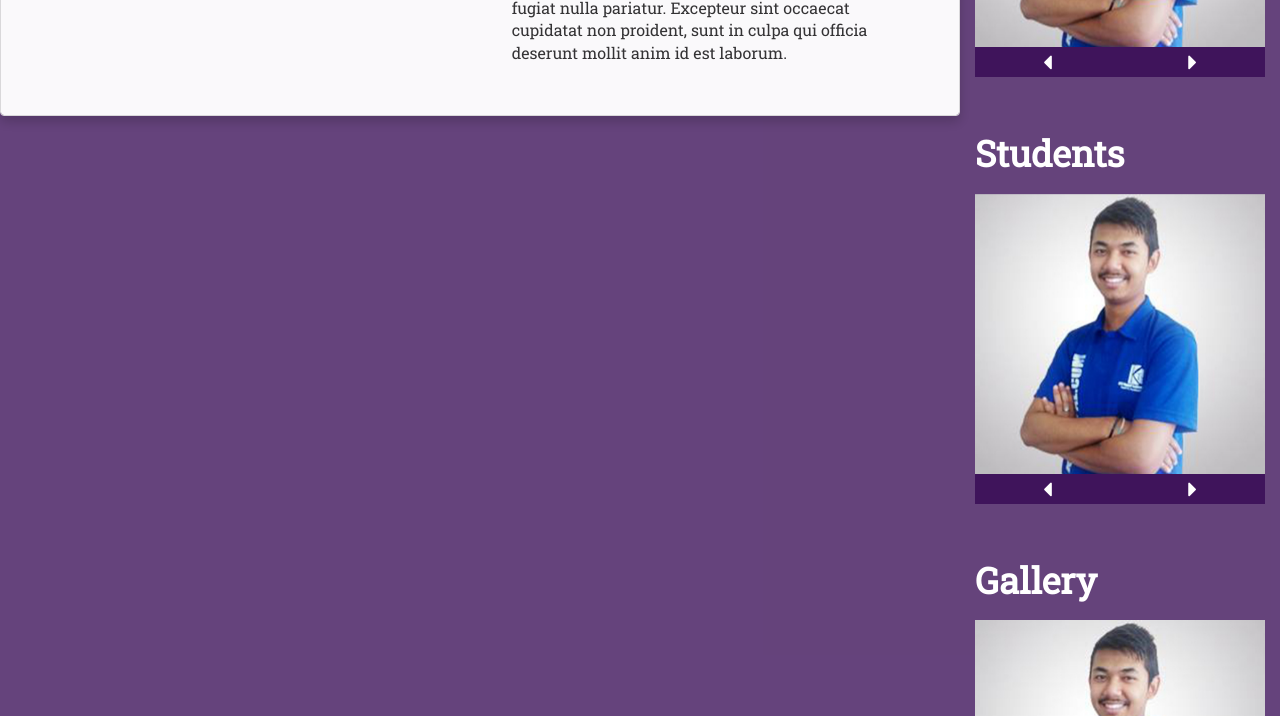
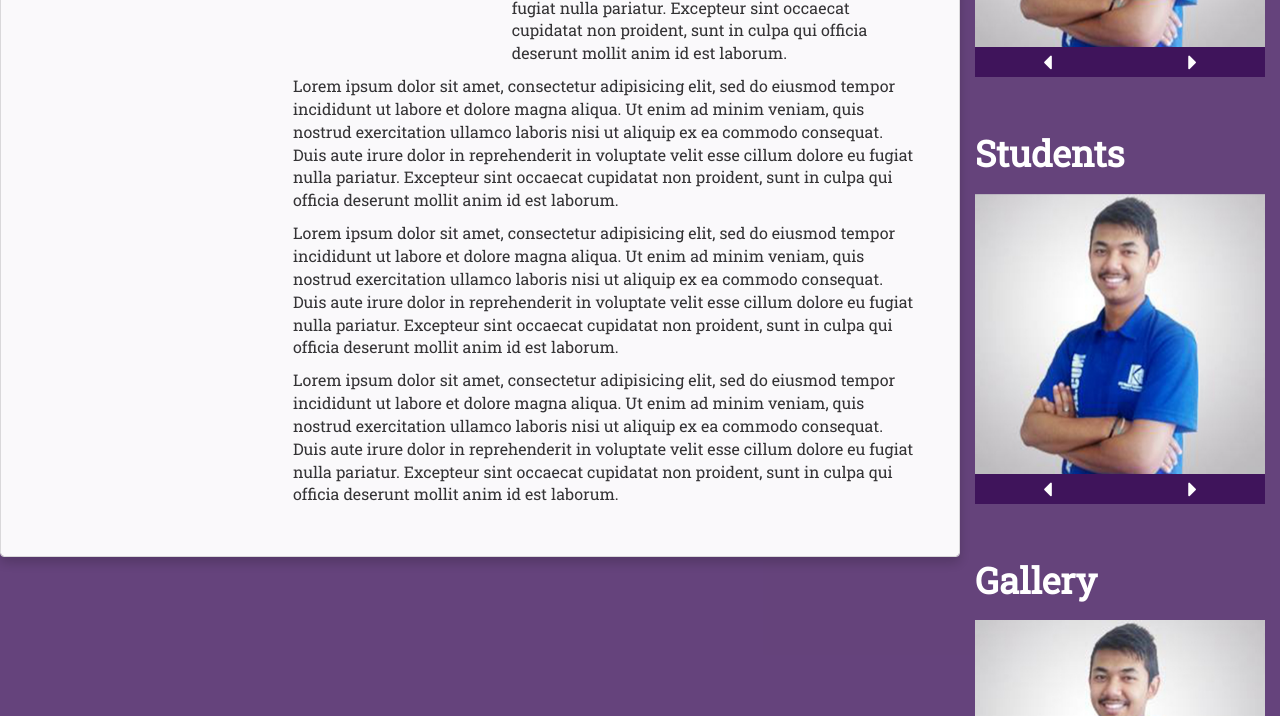
Before and after one commit to kitenepal/CITS, a plain HTML site: page index.html in a window 1280 px wide. Shown: the part 1632-2348 px from the top of the page. Drawn offline with nearby package versions, Linux system fonts and the light colour scheme.

Commit message:
added paragraph on c/c++

```diff
--- a/index.html
+++ b/index.html
@@ -147,6 +147,26 @@
                                                 </div>
                                                 <div class="col-md-8">
                                                     <h3>C & C++ Training in Nepal</h3>
+                                                    <p>Lorem ipsum dolor sit amet, consectetur adipisicing elit, sed do eiusmod
+                                                    tempor incididunt ut labore et dolore magna aliqua. Ut enim ad minim veniam,
+                                                    quis nostrud exercitation ullamco laboris nisi ut aliquip ex ea commodo
+                                                    consequat. Duis aute irure dolor in reprehenderit in voluptate velit esse
+                                                    cillum dolore eu fugiat nulla pariatur. Excepteur sint occaecat cupidatat non
+                                                    proident, sunt in culpa qui officia deserunt mollit anim id est laborum.</p>
+                                                </div>
+                                                <div class="col-md-12">
+                                                    <p>Lorem ipsum dolor sit amet, consectetur adipisicing elit, sed do eiusmod
+                                                    tempor incididunt ut labore et dolore magna aliqua. Ut enim ad minim veniam,
+                                                    quis nostrud exercitation ullamco laboris nisi ut aliquip ex ea commodo
+                                                    consequat. Duis aute irure dolor in reprehenderit in voluptate velit esse
+                                                    cillum dolore eu fugiat nulla pariatur. Excepteur sint occaecat cupidatat non
+                                                    proident, sunt in culpa qui officia deserunt mollit anim id est laborum.</p>
+                                                    <p>Lorem ipsum dolor sit amet, consectetur adipisicing elit, sed do eiusmod
+                                                    tempor incididunt ut labore et dolore magna aliqua. Ut enim ad minim veniam,
+                                                    quis nostrud exercitation ullamco laboris nisi ut aliquip ex ea commodo
+                                                    consequat. Duis aute irure dolor in reprehenderit in voluptate velit esse
+                                                    cillum dolore eu fugiat nulla pariatur. Excepteur sint occaecat cupidatat non
+                                                    proident, sunt in culpa qui officia deserunt mollit anim id est laborum.</p>
                                                     <p>Lorem ipsum dolor sit amet, consectetur adipisicing elit, sed do eiusmod
                                                     tempor incididunt ut labore et dolore magna aliqua. Ut enim ad minim veniam,
                                                     quis nostrud exercitation ullamco laboris nisi ut aliquip ex ea commodo
```
